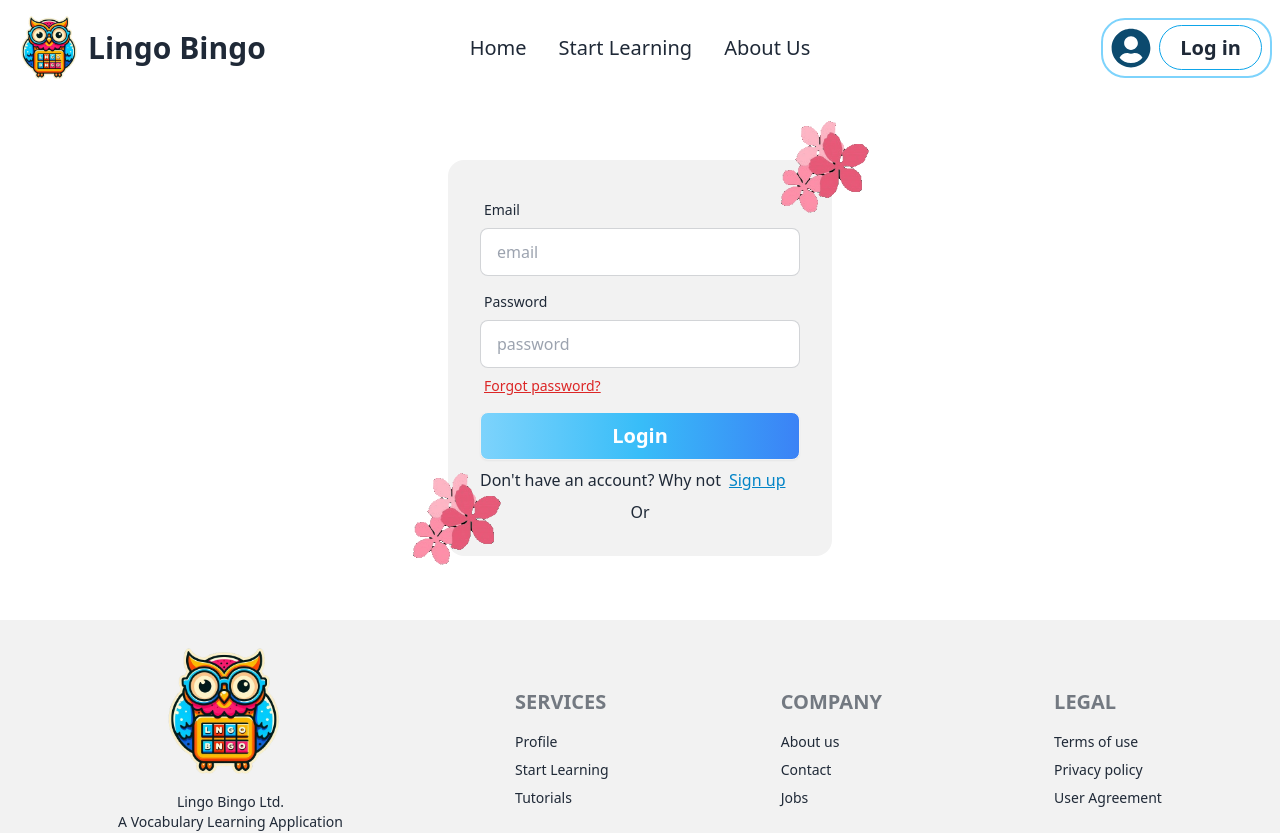
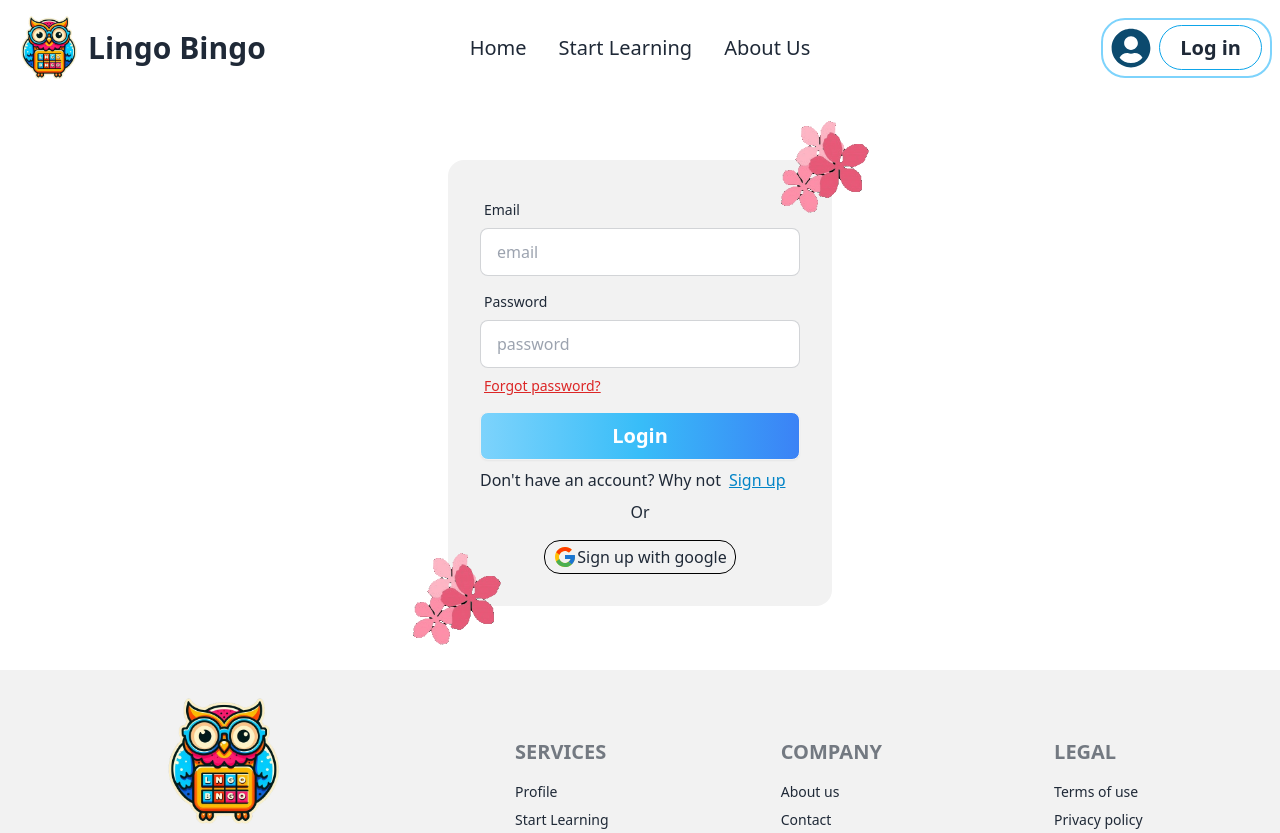
Before and after one commit to Siam-66/Lingo-Bingo-A-9, a React (Vite) app: page /login in a window 1280 px wide. Shown: the top 833 px of the page. Built offline with nearby package versions, Linux system fonts and the light colour scheme; no server answers.

Commit message:
adding and fixing

```diff
--- a/src/Component/LogSign/Login.jsx
+++ b/src/Component/LogSign/Login.jsx
@@ -2,7 +2,7 @@ import { useContext, useState } from "react";
 import { Link, useLocation, useNavigate } from "react-router-dom";
 import { AuthContext } from "../../Provider/AuthProvider";
 import Image1 from "/assets/sakura-unscreen.gif";
-
+import { FcGoogle } from "react-icons/fc";
 const Login = () => {
   const { userLogin, setUser } = useContext(AuthContext);
   const [email, setEmail] = useState("");
@@ -92,11 +92,21 @@ const Login = () => {
             </Link>
           </p>
           <img
-            className="w-[15rem] absolute top-60 right-64"
+            className="w-[15rem] absolute top-80 right-64"
             src={Image1}
             alt=""
           />
+          <div>
           <p className="text-center">Or</p>
+
+          <div className="px-16 mt-4">
+            <div className="flex items-center justify-center rounded-2xl border border-black py-1">
+            <button className="flex items-center justify-center"><FcGoogle className="size-6" />Sign up with google</button>
+          </div>
+          </div>
+
+          </div>
+
         </form>
       </div>
     </div>
```
